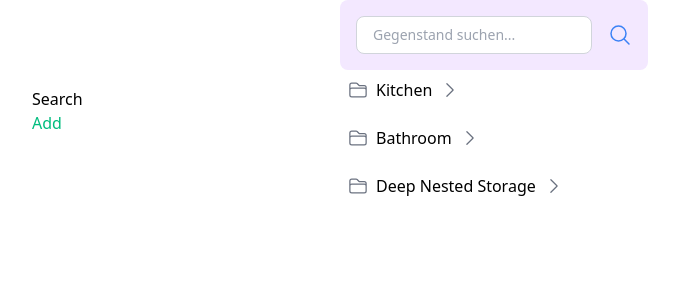
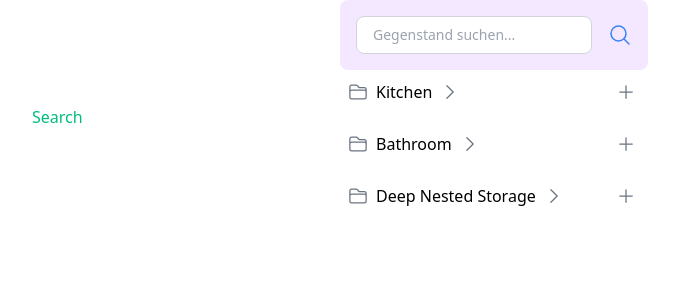
Before and after one commit to NicolasAssmann22/ShelfMaster, a Vue app: page / in a window 1280 px wide. Shown: the top 300 px of the page, without its empty margins (300-979 px from the left). Built offline with nearby package versions, Linux system fonts and the light colour scheme; the HTML template or start-up script is replaced by a standard one.

Commit message:
added AddField, pinia state management

```diff
--- a/package.json
+++ b/package.json
@@ -15,6 +15,7 @@
   "dependencies": {
     "@heroicons/vue": "^2.2.0",
     "crypto-js": "^4.2.0",
+    "pinia": "^2.3.0",
     "vue": "^3.5.12",
     "vue-router": "^4.4.5"
   },
--- a/src/App.vue
+++ b/src/App.vue
@@ -9,7 +9,6 @@ import { RouterLink, RouterView } from 'vue-router'
 
       <nav>
         <RouterLink to="/">Search</RouterLink>
-        <RouterLink to="/add">Add</RouterLink>
       </nav>
     </div>
   </header>
@@ -23,24 +22,11 @@ header {
   max-height: 100vh;
 }
 
-.logo {
-  display: block;
-  margin: 0 auto 2rem;
-}
-
 nav {
   width: 100%;
   font-size: 12px;
   text-align: center;
   margin-top: 2rem;
-}
-
-nav a.router-link-exact-active {
-  color: var(--color-text);
-}
-
-nav a.router-link-exact-active:hover {
-  background-color: transparent;
 }
 
 nav a {
@@ -60,10 +46,6 @@ nav a:first-of-type {
     padding-right: calc(var(--section-gap) / 2);
   }
 
-  .logo {
-    margin: 0 2rem 0 0;
-  }
-
   header .wrapper {
     display: flex;
     place-items: flex-start;
--- a/src/assets/storage-data.json
+++ b/src/assets/storage-data.json
@@ -1,92 +1,108 @@
 {
   "storage": [
     {
+      "id": "1",
       "name": "Kitchen",
       "items": [
-        { "name": "Knife", "category": "Cutlery", "quantity": 2, "status": "Available" },
-        { "name": "Fork", "category": "Cutlery", "quantity": 4, "status": "Lent" }
+        { "id": "1-1", "name": "Knife", "category": "Cutlery", "quantity": 2, "status": "Available" },
+        { "id": "1-2", "name": "Fork", "category": "Cutlery", "quantity": 4, "status": "Lent" }
       ],
       "children": [
         {
+          "id": "1-1-1",
           "name": "Cupboard",
           "items": [
-            { "name": "Plate", "category": "Dinnerware", "quantity": 6, "status": "Available" },
-            { "name": "Bowl", "category": "Dinnerware", "quantity": 3, "status": "Available" }
+            { "id": "1-1-1-1", "name": "Plate", "category": "Dinnerware", "quantity": 6, "status": "Available" },
+            { "id": "1-1-1-2", "name": "Bowl", "category": "Dinnerware", "quantity": 3, "status": "Available" }
           ],
           "children": []
         },
         {
+          "id": "1-1-2",
           "name": "Drawer",
           "items": [
-            { "name": "Spoon", "category": "Cutlery", "quantity": 3, "status": "Available" },
-            { "name": "Teaspoon", "category": "Cutlery", "quantity": 5, "status": "Lent" }
+            { "id": "1-1-2-1", "name": "Spoon", "category": "Cutlery", "quantity": 3, "status": "Available" },
+            { "id": "1-1-2-2", "name": "Teaspoon", "category": "Cutlery", "quantity": 5, "status": "Lent" }
           ],
           "children": []
         }
       ]
     },
     {
+      "id": "2",
       "name": "Bathroom",
       "items": [
-        { "name": "Toothbrush", "category": "Toiletries", "quantity": 2, "status": "Available" },
-        { "name": "Toothpaste", "category": "Toiletries", "quantity": 1, "status": "Available" }
+        { "id": "2-1", "name": "Toothbrush", "category": "Toiletries", "quantity": 2, "status": "Available" },
+        { "id": "2-2", "name": "Toothpaste", "category": "Toiletries", "quantity": 1, "status": "Available" }
       ],
       "children": [
         {
+          "id": "2-1-1",
           "name": "Cabinet",
           "items": [
-            { "name": "Towel", "category": "Linen", "quantity": 4, "status": "Available" },
-            { "name": "Soap", "category": "Toiletries", "quantity": 2, "status": "Lent" }
+            { "id": "2-1-1-1", "name": "Towel", "category": "Linen", "quantity": 4, "status": "Available" },
+            { "id": "2-1-1-2", "name": "Soap", "category": "Toiletries", "quantity": 2, "status": "Lent" }
           ],
           "children": []
         }
       ]
     },
     {
+      "id": "3",
       "name": "Deep Nested Storage",
       "items": [],
       "children": [
         {
+          "id": "3-1",
           "name": "Level 1",
           "items": [],
           "children": [
             {
+              "id": "3-1-1",
               "name": "Level 2",
               "items": [],
               "children": [
                 {
+                  "id": "3-1-1-1",
                   "name": "Level 3",
                   "items": [],
                   "children": [
                     {
+                      "id": "3-1-1-1-1",
                       "name": "Level 4",
                       "items": [],
                       "children": [
                         {
+                          "id": "3-1-1-1-1-1",
                           "name": "Level 5",
                           "items": [],
                           "children": [
                             {
+                              "id": "3-1-1-1-1-1-1",
                               "name": "Level 6",
                               "items": [],
                               "children": [
                                 {
+                                  "id": "3-1-1-1-1-1-1-1",
                                   "name": "Level 7",
                                   "items": [],
                                   "children": [
                                     {
+                                      "id": "3-1-1-1-1-1-1-1-1",
                                       "name": "Level 8",
                                       "items": [],
                                       "children": [
                                         {
+                                          "id": "3-1-1-1-1-1-1-1-1-1",
                                           "name": "Level 9",
                                           "items": [],
                                           "children": [
                                             {
+                                              "id": "3-1-1-1-1-1-1-1-1-1-1",
                                               "name": "Level 10",
                                               "items": [
-                                                { "name": "Item 1", "category": "Category 1", "quantity": 1, "status": "Available" },
-                                                { "name": "Item 2", "category": "Category 2", "quantity": 2, "status": "Lent" }
+                                                { "id": "3-1-1-1-1-1-1-1-1-1-1-1", "name": "Item 1", "category": "Category 1", "quantity": 1, "status": "Available" },
+                                                { "id": "3-1-1-1-1-1-1-1-1-1-1-2", "name": "Item 2", "category": "Category 2", "quantity": 2, "status": "Lent" }
                                               ],
                                               "children": []
                                             }
--- /dev/null
+++ b/src/components/fields/AddField.vue
@@ -0,0 +1,38 @@
+<template>
+  <span
+    @click.stop="handleAddField(node)"
+    class="p-1 rounded cursor-pointer hover:bg-gray-200 hover:text-gray-700"
+  >
+    <PlusIcon class="w-5 h-5 text-gray-500" />
+  </span>
+</template>
+
+
+<script setup lang="ts">
+import { defineEmits, defineProps } from 'vue'
+import type { TreeNodeData } from '@/types/tree'
+import { useRouter } from 'vue-router';
+import {PlusIcon} from "@heroicons/vue/24/outline";
+
+// Props: parentNode, der den Knoten enthält, zu dem wir das Feld hinzufügen wollen
+defineProps({
+  node: {
+    type: Object as PropType<TreeNodeData>,
+    required: true
+  }
+});
+
+defineEmits<{
+  (e: 'add-field', parentNode: TreeNodeData): void;
+}>();
+const router = useRouter();
+
+const handleAddField = (node: TreeNodeData) => {
+  // Navigiere zur Route mit einem Abfrage-Parameter
+  router.push({ name: 'add', query: { id: node.id } });
+};
+
+</script>
+
+<style scoped>
+</style>
--- a/src/components/search/ItemTree.vue
+++ b/src/components/search/ItemTree.vue
@@ -1,23 +1,28 @@
 <script setup lang="ts">
 import { computed, ref, watch } from 'vue'
 import Tree from '../ui/TreeComponent.vue';
-import type { Node, Storage, Item } from '../../types/models';
-import { mapStoragesToTreeNodes, findTreeNodeById } from '../../utils/treeMapper';
-import useStorage from '../../composables/useStorage';
-import { type SearchResult, searchNodesByName } from '../../utils/search';
-import type { TreeNodeData } from '../../types/tree'
+import type { Node } from '@/types/models';
+import { mapStoragesToTreeNodes, findTreeNodeById } from '@/utils/treeMapper';
+import {useStorageStore} from '@/composables/useStorage';
+import { type SearchResult, searchNodesByName } from '@/utils/search';
+import type { TreeNodeData } from '@/types/tree'
 import type TreeComponent from '../ui/TreeComponent.vue';
+import { onMounted } from 'vue';
 
 /**
  * This component handles domain-specific logic such as mapping from the model to the tree component and filtering the tree based on search results.
  */
 
-const { state } = useStorage();
+const storageStore = useStorageStore();
+
+onMounted(() => {
+  storageStore.loadStorageData();
+});
 const props = defineProps<{
   searchText: string;
 }>();
 
-const treeData = computed(() => mapStoragesToTreeNodes(state.storage));
+const treeData = computed(() => mapStoragesToTreeNodes(storageStore.storage));
 const treeRef = ref<InstanceType<typeof TreeComponent> | null>(null);
 
 const expandNodesAlongPath = (path: Node[]) => {
@@ -42,13 +47,13 @@ const expandNodesAlongPath = (path: Node[]) => {
 
 
 watch(() => props.searchText, (newText) => {
-  const results: SearchResult[] = searchNodesByName(newText, state.storage);
+  const results: SearchResult[] = searchNodesByName(newText, storageStore.storage);
 
   if (results.length === 0) {
     return;
   }
 
-  console.log(state.storage);
+  console.log(storageStore.storage);
   console.log(results);
 
   treeRef.value!.collapseAllNodes();
--- a/src/components/ui/TreeNode.vue
+++ b/src/components/ui/TreeNode.vue
@@ -1,8 +1,13 @@
 <script setup lang="ts">
-import type { TreeNodeData } from '../../types/tree.ts'
+import type { TreeNodeData } from '@/types/tree'
 import { defineProps, type PropType } from 'vue'
 import { ChevronDownIcon, ChevronRightIcon } from '@heroicons/vue/24/solid'
 import * as OutlineIcons from '@heroicons/vue/24/outline'
+import AddField from "@/components/fields/AddField.vue";
+import { computed } from 'vue'
+import {useStorageStore} from "@/composables/useStorage";
+
+const storageStore = useStorageStore();
 
 const props = defineProps({
   node: {
@@ -23,6 +28,10 @@ const handleClick = (event: MouseEvent) => {
 const getIconComponent = (iconName: string) => {
   return OutlineIcons[iconName as keyof typeof OutlineIcons] // Return the component if it exists
 }
+
+const isStorageNode = computed(() => {
+  return storageStore.findStorageById(props.node.id, storageStore.storage) != null;
+});
 
 // Transition Hooks
 const beforeEnter = (el: Element): void => {
@@ -53,8 +62,9 @@ const leave = (el: Element): void => {
   <li>
     <div
       @click="handleClick"
-      :class="['flex items-center space-x-2 cursor-pointer p-2 hover:bg-gray-100 rounded', { highlighted: node.highlighted }]"
+      :class="['flex items-center space-x-2 cursor-pointer p-2 rounded', { highlighted: node.highlighted }]"
     >
+      <div class="flex items-center space-x-2 flex-grow">
     <span v-if="node.icon" class="text-gray-500">
       <!-- Dynamically render the icon -->
       <component :is="getIconComponent(node.icon)" class="w-5 h-5 text-gray-500" />
@@ -65,6 +75,14 @@ const leave = (el: Element): void => {
       <ChevronRightIcon v-else class="w-5 h-5 text-gray-500"></ChevronRightIcon>
     </span>
       </div>
+
+      <!-- Align AddField to the right -->
+      <AddField v-if="isStorageNode" :node="node" />
+    </div>
+
+
+
+
     <transition name="expand-fade-y" @before-enter="beforeEnter" @enter="enter" @leave="leave">
       <ul v-if="node.expanded && node.children" class="pl-4 space-y-1">
         <TreeNode
@@ -73,33 +91,12 @@ const leave = (el: Element): void => {
           :node="child"
           @toggle="$emit('toggle', $event)"
         />
+
       </ul>
     </transition>
   </li>
+
+
 </template>
 
-<style scoped>
-/* Custom transition effects */
-.expand-fade-y-enter-active,
-.expand-fade-y-leave-active {
-  transition:
-    transform 0.3s ease,
-    opacity 0.3s ease
-}
-
-.expand-fade-y-enter,
-.expand-fade-y-leave-to {
-  transform: scaleY(0); /* Initial collapsed state */
-  opacity: 0; /* Initial hidden state */
-}
-
-.expand-fade-y-enter-to,
-.expand-fade-y-leave {
-  transform: scaleY(1); /* Full height when expanded */
-  opacity: 1; /* Fully visible */
-}
-
-.highlighted {
-  background-color: yellow;
-}
-</style>
+<style scoped></style>
--- a/src/composables/useStorage.ts
+++ b/src/composables/useStorage.ts
@@ -1,62 +1,65 @@
-import { onMounted, reactive } from 'vue';
-import type { Item, Storage } from '../types/models';
-import { createItem, createStorage } from '../types/models';
+import { defineStore } from 'pinia';
+import type { Item, Storage } from '@/types/models';
+import { createItem, createStorage } from '@/types/models';
 import storageData from '../assets/storage-data.json';
 
-const state = reactive({
+export const useStorageStore = defineStore('storage', {
+  // Define the initial state
+  state: () => ({
     storage: [] as Storage[],
-});
+  }),
 
-const useStorage = () => {
-
+  // Define actions
+  actions: {
     // Load the storage data from the JSON file (for example purposes)
-  const loadStorageData = () => {
+    loadStorageData() {
+      const storedData = localStorage.getItem('storageData');
+      if (storedData) {
+        this.storage = JSON.parse(storedData);
+      } else {
+        console.log('Loading storage data...');
+        // Wenn keine Daten im localStorage sind, lade sie von der JSON-Datei oder initialisiere sie
         const processStorage = (storage: Partial<Storage> & Pick<Storage, 'name'>): Storage => {
           const items = storage.items?.map((item) => createItem(item as Partial<Item> & Pick<Item, 'name'>)) ?? [];
           const children = storage.children?.map((child) => processStorage(child as Partial<Storage> & Pick<Storage, 'name'>)) ?? [];
           return createStorage({ ...storage, items, children });
         };
 
-    state.storage = storageData.storage.map((storage) => {
-      // TODO dirty cast -> should be replaced later by conversion logic from JSON to Storage when this stays in the project
+        this.storage = storageData.storage.map((storage) => {
           return processStorage(storage as unknown as Partial<Storage> & Pick<Storage, 'name'>);
         });
-  };
-
-  onMounted(() => {
-    loadStorageData();
-  });
-
+      }
+    },
 
     // Helper function to find a storage unit by its id
-  const findStorageById = (storageId: string, storages: Storage[]): Storage | null => {
+    findStorageById(storageId: string, storages: Storage[]): Storage | null {
       for (const storage of storages) {
         if (storage.id === storageId) {
           return storage;
         }
-      const found = findStorageById(storageId, storage.children);
+        const found = this.findStorageById(storageId, storage.children);
         if (found) {
           return found;
         }
       }
       return null;
-  };
+    },
 
     // Helper function to find an item by its id
-  const findItemById = (id: string, units: Storage[]): Item | null => {
+    findItemById(id: string, units: Storage[]): Item | null {
       for (const unit of units) {
         for (const item of unit.items) {
           if (item.id === id) {
             return item;
           }
         }
-      const found = findItemById(id, unit.children);
+        const found = this.findItemById(id, unit.children);
         if (found) {
           return found;
         }
       }
       return null;
-  };
+    },
 
     /**
      * Add a storage unit to the storage tree.
@@ -65,17 +68,20 @@ const useStorage = () => {
      * @param parentId
      * @throws Error if the parent storage unit is not found.
      */
-  const addStorage = (storage: Storage, parentId: string | null) => {
+    addStorage(storage: Storage, parentId: string | null) {
       if (parentId === null) {
-      state.storage.push(storage);
+        this.storage.push(storage);
       } else {
-      const parent = findStorageById(parentId, state.storage);
+        const parent = this.findStorageById(parentId, this.storage);
         if (!parent) {
           throw new Error(`Failed to find storage with id ${parentId}`);
         }
         parent.children.push(storage);
       }
-  };
+
+      // Speichern der aktualisierten Daten im localStorage
+      this.saveStorageToLocalStorage();
+    },
 
     /**
      * Remove a storage unit from the storage tree.
@@ -83,8 +89,7 @@ const useStorage = () => {
      * @returns true if the storage unit was removed, false otherwise.
      * @throws Error if the storage unit with the given id is not found.
      */
-  const removeStorage = (storageId: string) => {
-    // recursive wrapper function
+    removeStorage(storageId: string) {
       const removeStorageRecursively = (id: string, storages: Storage[]): boolean => {
         for (let i = 0; i < storages.length; i++) {
           if (storages[i].id === id) {
@@ -97,11 +102,11 @@ const useStorage = () => {
         }
         return false;
       };
-    // recursive call
-    if (!removeStorageRecursively(storageId, state.storage)) {
+
+      if (!removeStorageRecursively(storageId, this.storage)) {
         throw new Error(`Failed to remove storage with id ${storageId}`);
       }
-  };
+    },
 
     /**
      * Add an item to a storage unit.
@@ -109,44 +114,39 @@ const useStorage = () => {
      * @param parentId The id of the parent storage unit.
      * @throws Error if the parent storage unit is not found.
      */
-  const addItem = (item: Item, parentId: string) => {
-    item.parentId = parentId
-    const parentStorage = findStorageById(parentId, state.storage);
+    addItem(item: Item, parentId: string) {
+      item.parentId = parentId;
+      const parentStorage = this.findStorageById(parentId, this.storage);
       if (!parentStorage) {
         throw new Error(`Failed to find storage with id ${parentId}`);
       }
       parentStorage.items.push(item);
-  };
+
+      // Speichern der aktualisierten Daten im localStorage
+      this.saveStorageToLocalStorage();
+    },
 
     /**
      * Remove an item from the storage tree.
      * @param itemId The id of the item to remove.
      * @throws Error if the item with the given id is not found.
      */
-  const removeItem = (itemId: string) => {
-    const item = findItemById(itemId, state.storage);
+    removeItem(itemId: string) {
+      const item = this.findItemById(itemId, this.storage);
       if (!item) {
         throw new Error(`Failed to remove item with id ${itemId}`);
       }
-    const parent = findStorageById(item.parentId!, state.storage);
+      const parent = this.findStorageById(item.parentId!, this.storage);
       if (parent) {
         const index = parent.items.findIndex((item) => item.id === itemId);
         if (index !== -1) {
           parent.items.splice(index, 1);
         }
       }
-  };
+    },
 
-  // export the storage state and methods for usage in other modules
-  return {
-    // the storage state
-    state,
-    // methods
-    addStorage,
-    removeStorage,
-    addItem,
-    removeItem,
-  };
-};
-
-export default useStorage;
+    saveStorageToLocalStorage() {
+      localStorage.setItem('storageData', JSON.stringify(this.storage));
+    },
+  },
+});
--- a/src/main.ts
+++ b/src/main.ts
@@ -3,9 +3,11 @@ import './assets/main.css'
 import { createApp } from 'vue'
 import App from './App.vue'
 import router from './router/index'
+import { createPinia } from 'pinia';
 
 const app = createApp(App)
-
+const pinia = createPinia();
+app.use(pinia);
 app.use(router)
 
 app.mount('#app')
--- a/src/views/AddView.vue
+++ b/src/views/AddView.vue
@@ -1,15 +1,163 @@
 <template>
-  <div class="about">
-    <h1>Add</h1>
+  <div class="p-4">
+    <!-- Radio buttons for item or storage selection -->
+    <div class="mb-4">
+      <label>
+        <input type="radio" v-model="selectedOption" value="item" />
+        Item
+      </label>
+      <label class="ml-4">
+        <input type="radio" v-model="selectedOption" value="storage" />
+        Storage
+      </label>
+    </div>
+
+    <!-- Show fields when 'Item' is selected -->
+    <div v-if="selectedOption === 'item'">
+      <div class="mb-4">
+        <label for="name" class="block">Name:</label>
+        <input
+          type="text"
+          id="name"
+          v-model="item.name"
+          class="border p-2 rounded w-full"
+          placeholder="Enter item name"
+        />
+      </div>
+
+      <div class="mb-4">
+        <label for="category" class="block">Category:</label>
+        <select
+          id="category"
+          v-model="item.category"
+          class="border p-2 rounded w-full"
+        >
+          <option value="">Select a category</option>
+          <option value="electronics">Electronics</option>
+          <option value="furniture">Furniture</option>
+          <option value="clothing">Clothing</option>
+        </select>
+      </div>
+
+      <div class="mb-4">
+        <label for="quantity" class="block">Quantity:</label>
+        <input
+          type="number"
+          id="quantity"
+          v-model.number="item.quantity"
+          class="border p-2 rounded w-full"
+          placeholder="Enter quantity"
+          min="1"
+        />
+      </div>
+
+      <div class="mb-4">
+        <label for="status" class="block">Status:</label>
+        <select
+          id="status"
+          v-model="item.status"
+          class="border p-2 rounded w-full"
+        >
+          <option value="available">Available</option>
+          <option value="lent">Lent</option>
+        </select>
+      </div>
+    </div>
+
+    <!-- Storage selected -->
+    <div v-if="selectedOption === 'storage'">
+      <div class="mb-4">
+        <label for="name" class="block">Storage Name:</label>
+        <input
+          type="text"
+          id="name"
+          v-model="storage.name"
+          class="border p-2 rounded w-full"
+          placeholder="Enter storage name"
+        />
+      </div>
+    </div>
+
+    <!-- Submit button -->
+    <button @click="handleAdd" class="bg-blue-500 text-white py-2 px-4 rounded hover:bg-blue-700">
+      Add
+    </button>
   </div>
 </template>
 
-<style>
-@media (min-width: 1024px) {
-  .about {
-    min-height: 100vh;
-    display: flex;
-    align-items: center;
+<script setup lang="ts">
+import { ref } from 'vue';
+import { useRoute, useRouter } from 'vue-router';
+import { useStorageStore } from '@/composables/useStorage';
+import { createItem, createStorage, ItemStatus } from '@/types/models';
+
+// Radio button option (either 'item' or 'storage')
+const selectedOption = ref<string>('');
+
+// Item fields
+const item = ref({
+  name: '',
+  category: '',
+  quantity: 1,
+  status: ItemStatus.Available
+});
+
+// Storage fields
+const storage = ref({
+  name: ''
+});
+
+const route = useRoute();
+const router = useRouter();
+const storageStore = useStorageStore();
+
+// Handle the "Add" button click
+const handleAdd = () => {
+  const parentId = route.query.id as string | null;
+
+  if (!parentId) {
+    alert('Parent ID is required.');
+    return;
   }
+
+  if (selectedOption.value === 'storage') {
+    if (!storage.value.name) {
+      alert('Storage name is required.');
+      return;
+    }
+
+    // Create a new storage
+    const newStorage = createStorage({ name: storage.value.name });
+
+    // Add storage to the store
+    storageStore.addStorage(newStorage, parentId);
+
+    router.push({ name: 'home' }); // Navigate back to home or another view
+  } else if (selectedOption.value === 'item') {
+    if (!item.value.name) {
+      alert('Item name is required.');
+      return;
+    }
+
+    // Create a new item
+    const newItem = createItem({
+      name: item.value.name,
+      category: item.value.category,
+      quantity: item.value.quantity,
+      status: item.value.status
+    });
+
+    // Add item to the parent storage
+    storageStore.addItem(newItem, parentId);
+
+    router.push({ name: 'home' });
+  }
+};
+</script>
+
+<style scoped>
+/* Custom styles for the form */
+.mb-4 {
+  margin-bottom: 1rem;
 }
 </style>
```
Also changed, not shown: 1 other file (tests, documents, lock files or other folders). Lines whose indentation alone changed are shown as unchanged.
